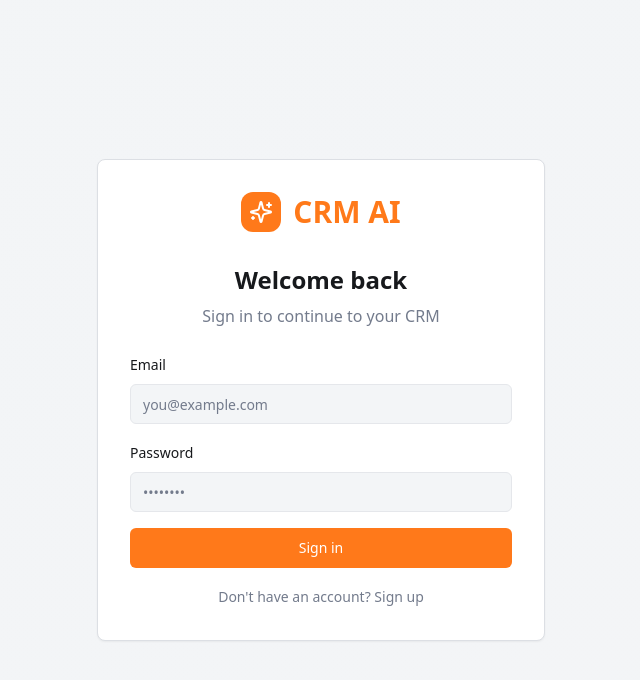
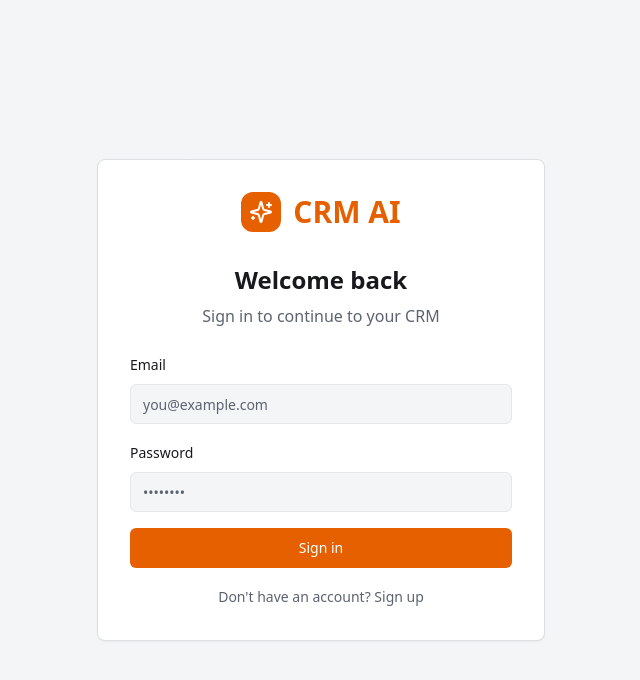
Before and after one commit to skyxxxnyc/lovablecrm-ai, a React (Vite) app: page /auth in a window 1280 px wide. Shown: the top 680 px of the page, without its empty margins (319-959 px from the left). Built offline with nearby package versions, Linux system fonts and the light colour scheme.

Commit message:
Fix color contrast issues

```diff
--- a/src/index.css
+++ b/src/index.css
@@ -17,16 +17,16 @@ All colors MUST be HSL.
     --popover: 0 0% 100%;
     --popover-foreground: 220 10% 10%;
 
-    --primary: 25 100% 55%;
+    --primary: 25 100% 45%;
     --primary-foreground: 0 0% 100%;
 
     --secondary: 220 14% 96%;
     --secondary-foreground: 220 10% 10%;
 
     --muted: 220 14% 96%;
-    --muted-foreground: 220 10% 50%;
+    --muted-foreground: 220 10% 40%;
 
-    --accent: 25 100% 55%;
+    --accent: 25 100% 45%;
     --accent-foreground: 0 0% 100%;
 
     --destructive: 0 84.2% 60.2%;
@@ -34,7 +34,7 @@ All colors MUST be HSL.
 
     --border: 220 13% 88%;
     --input: 220 13% 91%;
-    --ring: 25 100% 55%;
+    --ring: 25 100% 45%;
 
     --radius: 0.5rem;
 
@@ -47,7 +47,7 @@ All colors MUST be HSL.
     --warning: 38 92% 50%;
     --warning-foreground: 0 0% 100%;
 
-    --gradient-primary: linear-gradient(135deg, hsl(25 100% 55%), hsl(25 100% 65%));
+    --gradient-primary: linear-gradient(135deg, hsl(25 100% 45%), hsl(25 100% 55%));
     --gradient-card: linear-gradient(135deg, hsl(0 0% 100%), hsl(220 14% 98%));
     --shadow-soft: 0 2px 8px -2px hsl(220 10% 10% / 0.08);
     --shadow-medium: 0 4px 16px -4px hsl(220 10% 10% / 0.12);
@@ -90,16 +90,16 @@ All colors MUST be HSL.
     --popover: 220 15% 10%;
     --popover-foreground: 0 0% 98%;
 
-    --primary: 25 100% 55%;
+    --primary: 25 100% 50%;
     --primary-foreground: 0 0% 100%;
 
     --secondary: 220 15% 14%;
     --secondary-foreground: 0 0% 98%;
 
     --muted: 220 15% 14%;
-    --muted-foreground: 220 10% 60%;
+    --muted-foreground: 220 10% 65%;
 
-    --accent: 25 100% 55%;
+    --accent: 25 100% 50%;
     --accent-foreground: 0 0% 100%;
 
     --destructive: 0 62.8% 50%;
@@ -107,7 +107,7 @@ All colors MUST be HSL.
 
     --border: 220 15% 18%;
     --input: 220 15% 18%;
-    --ring: 25 100% 55%;
+    --ring: 25 100% 50%;
 
     --chat-bg: 220 15% 10%;
 
@@ -116,7 +116,7 @@ All colors MUST be HSL.
     --warning: 38 92% 50%;
     --warning-foreground: 0 0% 100%;
 
-    --gradient-primary: linear-gradient(135deg, hsl(25 100% 55%), hsl(25 100% 65%));
+    --gradient-primary: linear-gradient(135deg, hsl(25 100% 50%), hsl(25 100% 60%));
     --gradient-card: linear-gradient(135deg, hsl(220 15% 10%), hsl(220 15% 12%));
     --shadow-soft: 0 2px 8px -2px hsl(0 0% 0% / 0.2);
     --shadow-medium: 0 4px 16px -4px hsl(0 0% 0% / 0.3);
```
